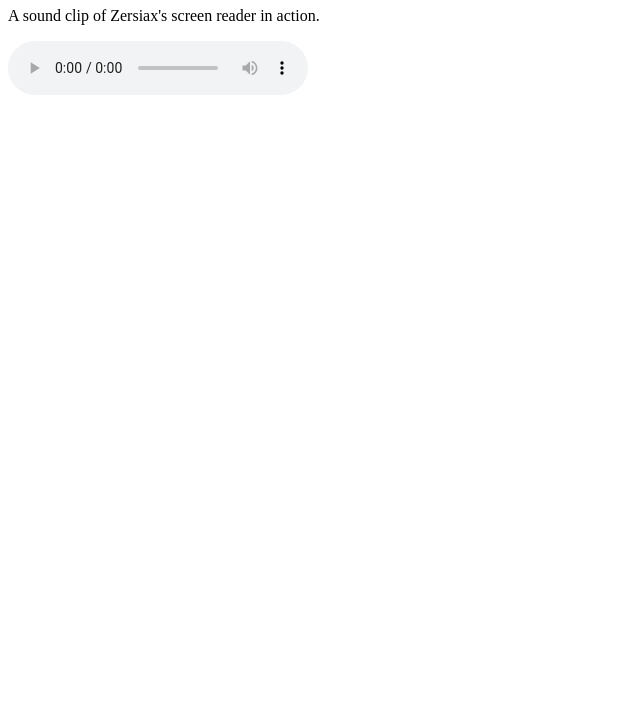
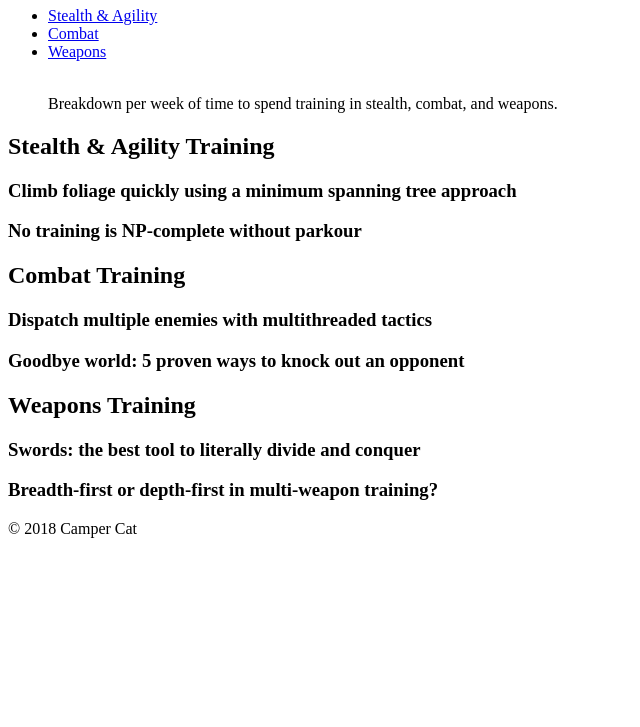
Before and after one commit to Belal-Ahmad-2020/freecodecamp-css, a plain HTML site: page applied-accessibility.html in a window 1280 px wide. Shown: the part 73-800 px from the top of the page, without its empty margins (0-640 px from the left). Drawn offline with Linux system fonts and the light colour scheme.

Commit message:
Applied Accessibility Part 11

```diff
--- a/applied-accessibility.html
+++ b/applied-accessibility.html
@@ -8,17 +8,44 @@
 </head>
 <body>
     <header>
-        <h1>Real Coding Ninjas</h1>
-      </header>
-      <main>
-        <p>A sound clip of Zersiax's screen reader in action.</p>
+      <h1>Training</h1>
+      <nav>
+        <ul>
+          <li><a href="#stealth">Stealth &amp; Agility</a></li>
+          <li><a href="#combat">Combat</a></li>
+          <li><a href="#weapons">Weapons</a></li>
+        </ul>
+      </nav>
+    </header>
+    <main>
+      <section>
 
-    <audio controls>
-      <source src="https://s3.amazonaws.com/freecodecamp/screen-reader.mp3" type="audio/mpeg">
-    </audio>
+        <!-- Only change code below this line -->
+        <figure>
+          <!-- Stacked bar chart will go here -->
 
-      </main>
+          <br>
+          <figcaption>Breakdown per week of time to spend training in stealth, combat, and weapons.</figcaption>
+        </figure>
+        <!-- Only change code above this line -->
 
-
-</body>
+      </section>
+      <section id="stealth">
+        <h2>Stealth &amp; Agility Training</h2>
+        <article><h3>Climb foliage quickly using a minimum spanning tree approach</h3></article>
+        <article><h3>No training is NP-complete without parkour</h3></article>
+      </section>
+      <section id="combat">
+        <h2>Combat Training</h2>
+        <article><h3>Dispatch multiple enemies with multithreaded tactics</h3></article>
+        <article><h3>Goodbye world: 5 proven ways to knock out an opponent</h3></article>
+      </section>
+      <section id="weapons">
+        <h2>Weapons Training</h2>
+        <article><h3>Swords: the best tool to literally divide and conquer</h3></article>
+        <article><h3>Breadth-first or depth-first in multi-weapon training?</h3></article>
+      </section>
+    </main>
+    <footer>&copy; 2018 Camper Cat</footer>
+  </body>
 </html>
```
